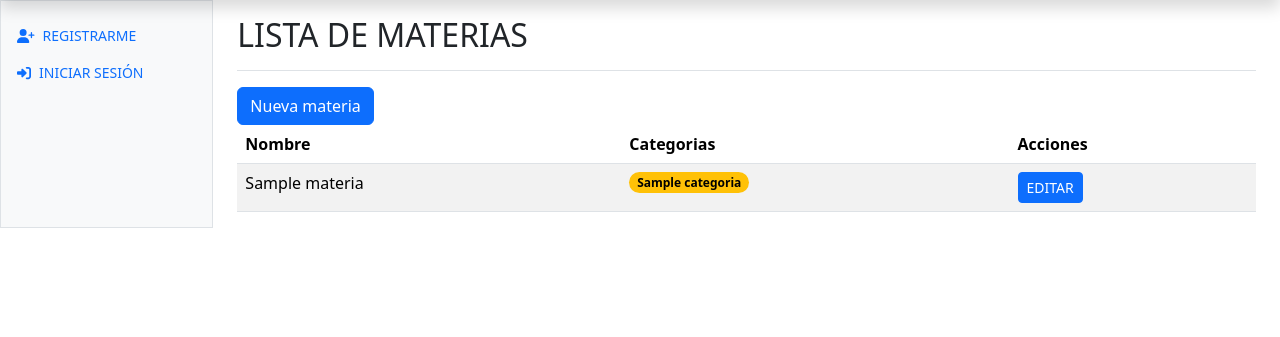
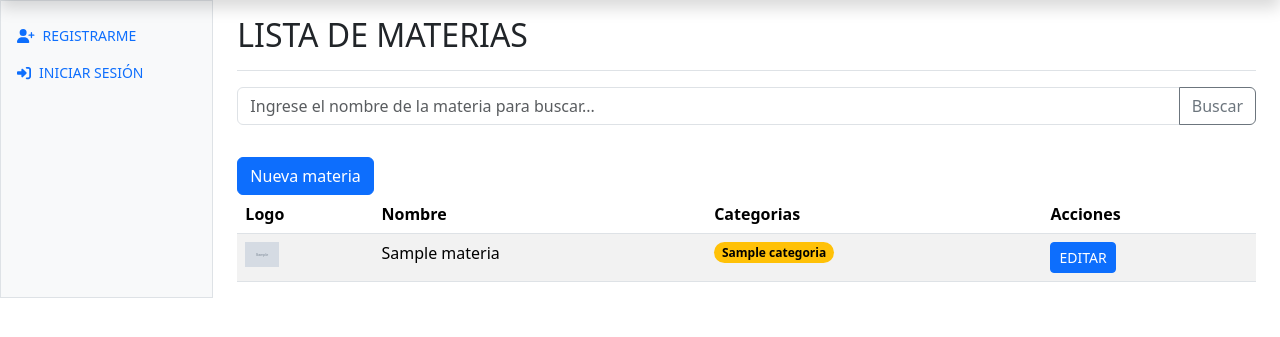
Before and after one commit to BraianStacul/asistencia-alumnos, a Django app: page /materias/listar/ in a window 1280 px wide. Shown: the part 48-385 px from the top of the page. Run offline with Django 5.2, Linux system fonts and the light colour scheme; tables that the repository leaves empty hold one stand-in row (values such as "Sample post"); grey boxes marked "Sample" are stand-in pictures.

Commit message:
filtro de materias

```diff
--- a/asistencia_alumnos/apps/materias/forms.py
+++ b/asistencia_alumnos/apps/materias/forms.py
@@ -11,4 +11,4 @@ class MateriaForm(forms.ModelForm):
 
     class Meta:
         model = Materia
-        fields = ["nombre", "categoria"]
+        fields = ["nombre", "categoria", "logo"]
--- a/asistencia_alumnos/apps/materias/models.py
+++ b/asistencia_alumnos/apps/materias/models.py
@@ -13,3 +13,4 @@ class Materia(models.Model):
     nombre = models.CharField(max_length=100)
     categoria = models.ManyToManyField(Categoria)
     # ejemplo = models.OneToOneField
+    logo = models.ImageField(null=True, blank=True, upload_to="materias_logo/")
--- a/asistencia_alumnos/apps/materias/views.py
+++ b/asistencia_alumnos/apps/materias/views.py
@@ -16,10 +16,22 @@ class Listar(ListView):
     paginate_by = 20
 
     def get_queryset(self):
-        return self.model.objects.all().order_by('nombre')
+        buscador = self.request.GET.get("buscador","")
+        query = self.model.objects.all().order_by('nombre')
+        if buscador:
+            query = query.filter(nombre__icontains=buscador)
+        print("El usuario quiere buscar: ", buscador)
+
+        return query
+
+    def get_context_data(self, **kwargs):
+        ctx = super(Listar, self).get_context_data(**kwargs)
+        ctx["buscador"] = self.request.GET.get("buscador","")
+
+        return ctx
 
 class Nuevo(LoginRequiredMixin, CreateView):
     template_name = "materias/crear.html"
     model = Materia
     form_class = MateriaForm
-    success_url = reverse_lazy("materias:lista")
+    success_url = reverse_lazy("materias:listar")
--- a/asistencia_alumnos/asistencia_alumnos/urls.py
+++ b/asistencia_alumnos/asistencia_alumnos/urls.py
@@ -2,6 +2,8 @@ from django.contrib import admin
 from django.contrib.auth import views as views_django
 from django.urls import path, include
 
+from django.conf import settings
+from django.conf.urls.static import static
 # from .views import login, home
 from . import views
 
@@ -23,4 +25,4 @@ urlpatterns = [
     path("clases/", include('apps.clases.urls')),
     path("asistencias/", include('apps.asistencias.urls')),
     path("materias/", include('apps.materias.urls'))
-]
+]+static(settings.MEDIA_URL, document_root=settings.MEDIA_ROOT)
--- a/asistencia_alumnos/templates/materias/crear.html
+++ b/asistencia_alumnos/templates/materias/crear.html
@@ -12,9 +12,7 @@
     <h1 class="h2">Nueva Materia</h1>
 </div>
 
-<form method="POST">{% csrf_token %}
-
-
+<form method="POST" enctype="multipart/form-data">{% csrf_token %}
 
     {{form.errors}}
 
@@ -22,7 +20,6 @@
 
     <hr class="my4">
     <button class="w-100 btn btn-primary btn-lg">GUARDAR</button>
-
 
 </form>
 
--- a/asistencia_alumnos/templates/materias/listar.html
+++ b/asistencia_alumnos/templates/materias/listar.html
@@ -1,16 +1,29 @@
 {% extends 'base/base.html' %}
+
+{% load static %}
 
 {% block contenido %}
 <div class="d-flex justify-content-between flex-wrap flex-md-nowrap align-items-center pt-3 pb-2 mb-3 border-bottom">
     <h1 class="h2">LISTA DE MATERIAS</h1>
 </div>
 
+<div class="row mb-3">
+    <div class="col">
+        <form method="GET">
+            <div class="input-group">
+                <input type="text" class="form-control" name="buscador" placeholder="Ingrese el nombre de la materia para buscar..." value="{{buscador}}">
+                <button type="submit" class="btn btn-outline-secondary" type="button">Buscar</button>
+            </div>
+        </form>
+    </div>
+</div>
 <div class="row">
     <div class="col">
         <a href="{% url 'materias:nuevo' %}" type="button" class="btn btn-primary">Nueva materia</a>
         <table class="table table-striped">
             <thead>
                 <tr>
+                    <th scope="col">Logo</th>
                     <th scope="col">Nombre</th>
                     <th scope="col">Categorias</th>
                     <th scope="col">Acciones</th>
@@ -21,6 +34,17 @@
                 {% for materia in materias %} <!-- clases -> object_list -> context_object_name = 'clases' -->
 
                 <tr>
+                    <td>
+
+
+                        {% if materia.logo %}
+                            <img height="25px" src="{{materia.logo.url}}">
+                        {% else %}
+                            <img height="25px" src="{% static 'images/defaults/materia.png' %}">
+                        {% endif %}
+
+
+                    </td>
                     <td>{{materia.nombre}}</td>
                     <td>
                         <!--
```
Also changed, not shown: asistencia_alumnos/asistencia_alumnos/settings.py (+9 -2 lines), asistencia_alumnos/apps/asistencias/migrations/0003_alter_asistencia_usuario.py (added), asistencia_alumnos/apps/materias/migrations/0003_materia_logo.py (added), asistencia_alumnos/media/materias_logo/Base-de-Datos-YMANT.webp (added), asistencia_alumnos/static/images/defaults/materia.png (added).
